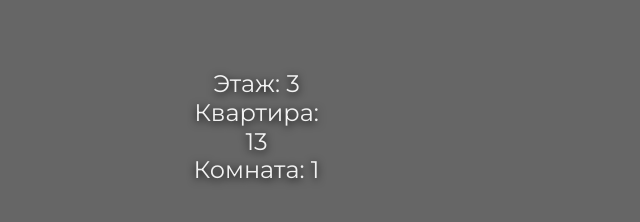
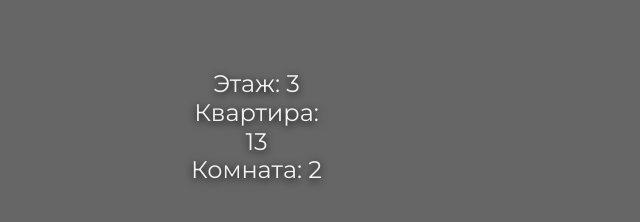
Before and after one commit to aitudorm/gaziz_a, a plain HTML site: page index.html in a window 1280 px wide. Shown: the part 701-923 px from the top of the page, 384-1024 px from the left. Drawn offline with nearby package versions, Linux system fonts and the light colour scheme.

Commit message:
Update index.html

```diff
--- a/index.html
+++ b/index.html
@@ -39,7 +39,7 @@
         data-animation-delay="0" data-animation-direction="">Газиз &nbsp;<br>Аида
         </h2>
         <h4 class="u-align-center-lg u-align-center-md u-align-center-sm u-align-center-xl u-custom-font u-font-montserrat u-text u-text-grey-5 u-text-2" data-animation-name="fadeIn" data-animation-duration="1000"
-         data-animation-delay="0" data-animation-direction="">Этаж: 3<br>Квартира: 13<br>Комната: 1
+         data-animation-delay="0" data-animation-direction="">Этаж: 3<br>Квартира: 13<br>Комната: 2
         </h4>
         <p class="u-align-center-lg u-align-center-md u-align-center-sm u-align-center-xl u-small-text u-text u-text-font u-text-grey-70 u-text-variant u-text-3">
           <a href="https://www.instagram.com/midastrash/" class="u-active-none u-border-none u-btn u-button-link u-button-style u-custom-font u-font-montserrat u-hover-none u-none u-text-custom-color-1 u-text-hover-palette-1-base u-btn-1" target="_blank">@midastrash&nbsp;</a>
```
